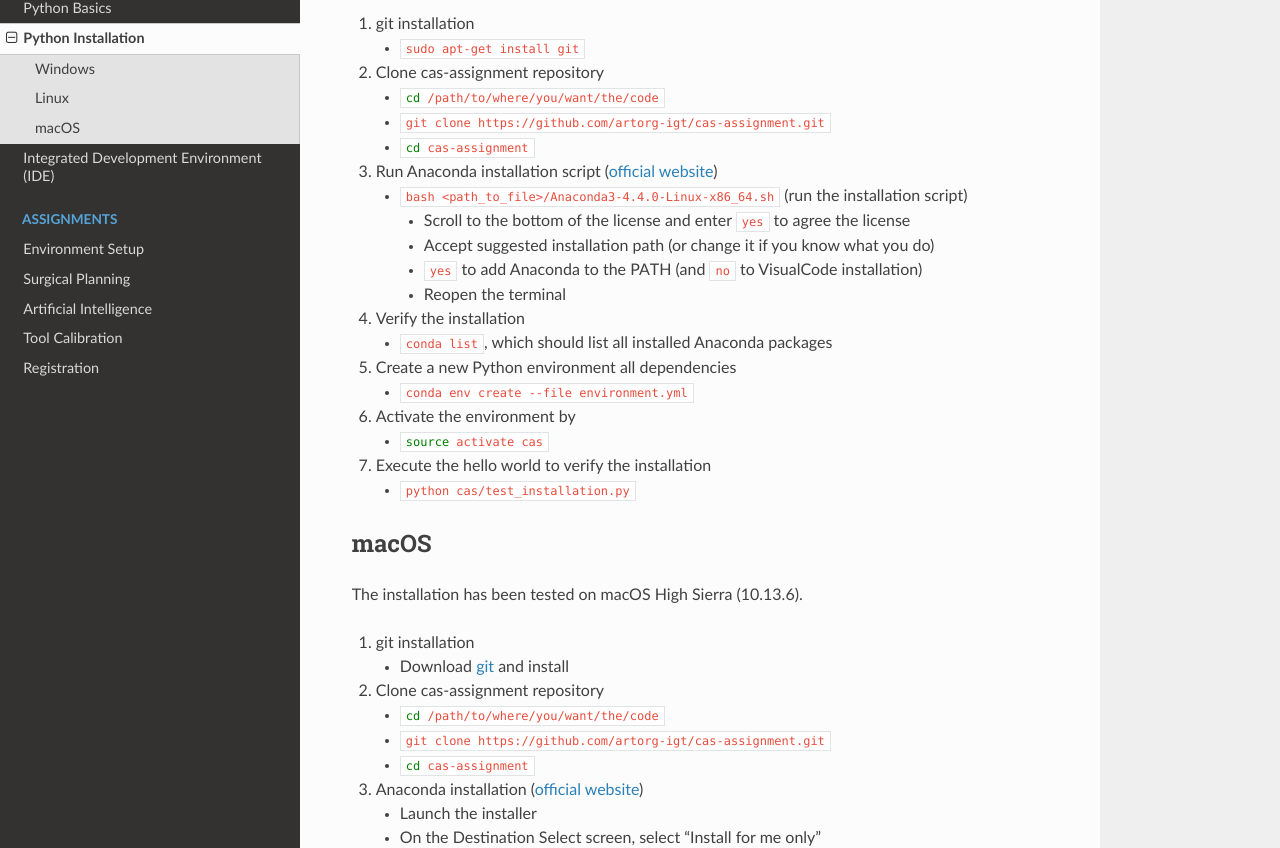
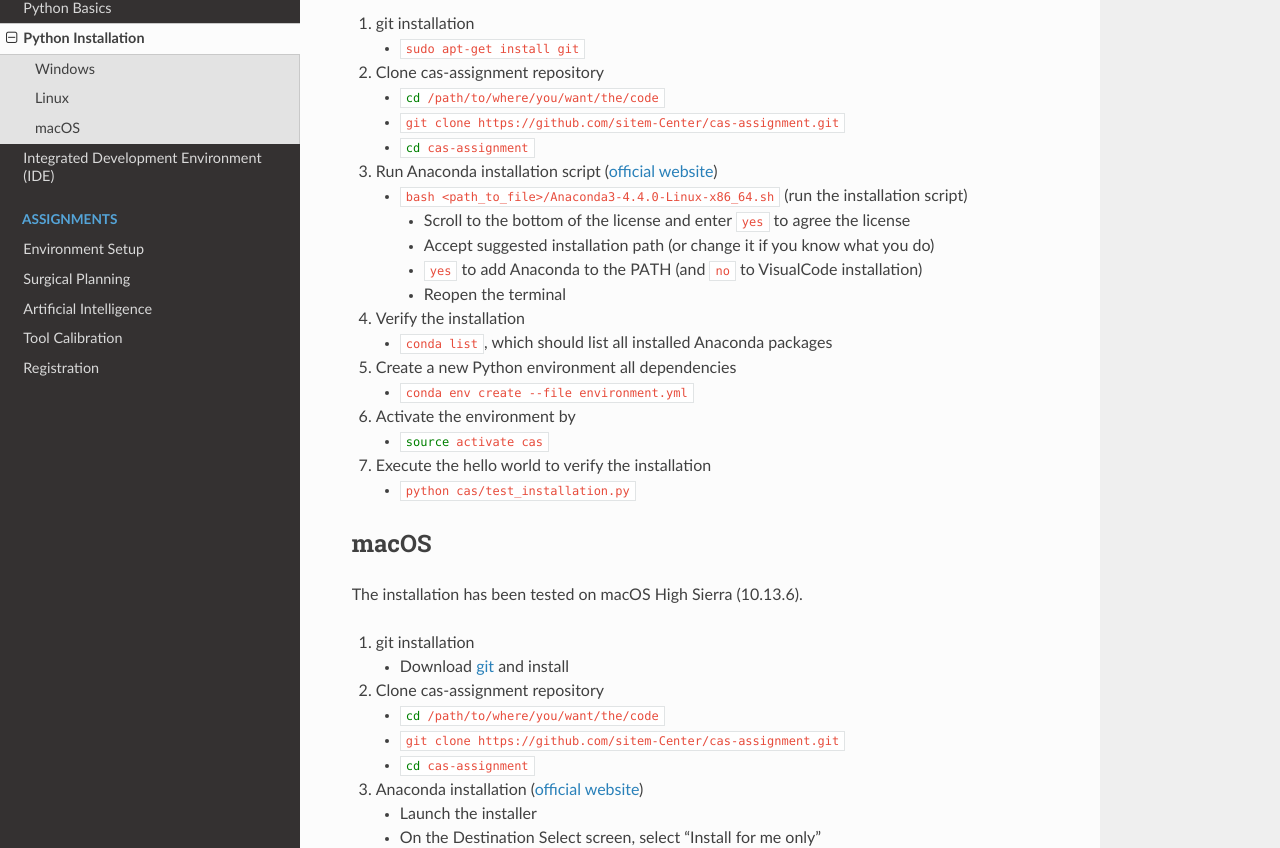
Before and after one commit to persmed/cas-assignment, a Sphinx documentation site: the page built from docs/installation.python.rst, in a window 1280 px wide and 1400 px high, scrolled down 1060 px. Shown: the part 144-992 px from the top of the window. Built offline with Sphinx 7.4.7 and the Read the Docs theme 2.0.0, drawn with Linux system fonts in a browser that asks for light colours; some of the changed lines change nothing that is shown.

Commit message:
update repository path to sitem Center

```diff
--- a/docs/installation.python.rst
+++ b/docs/installation.python.rst
@@ -63,7 +63,7 @@ Run the following commands in the terminal (tested on ubuntu 16.04 LTS).
 #. Clone cas-assignment repository
 
    - :bash:`cd /path/to/where/you/want/the/code`
-   - :bash:`git clone https://github.com/artorg-igt/cas-assignment.git`
+   - :bash:`git clone https://github.com/sitem-Center/cas-assignment.git`
    - :bash:`cd cas-assignment`
 
 #. Run Anaconda installation script (`official website <https://docs.anaconda.com/anaconda/install/linux>`__)
@@ -103,7 +103,7 @@ The installation has been tested on macOS High Sierra (10.13.6).
 #. Clone cas-assignment repository
 
    - :bash:`cd /path/to/where/you/want/the/code`
-   - :bash:`git clone https://github.com/artorg-igt/cas-assignment.git`
+   - :bash:`git clone https://github.com/sitem-Center/cas-assignment.git`
    - :bash:`cd cas-assignment`
 
 #. Anaconda installation (`official website <https://docs.anaconda.com/anaconda/install/mac-os>`__)
```
